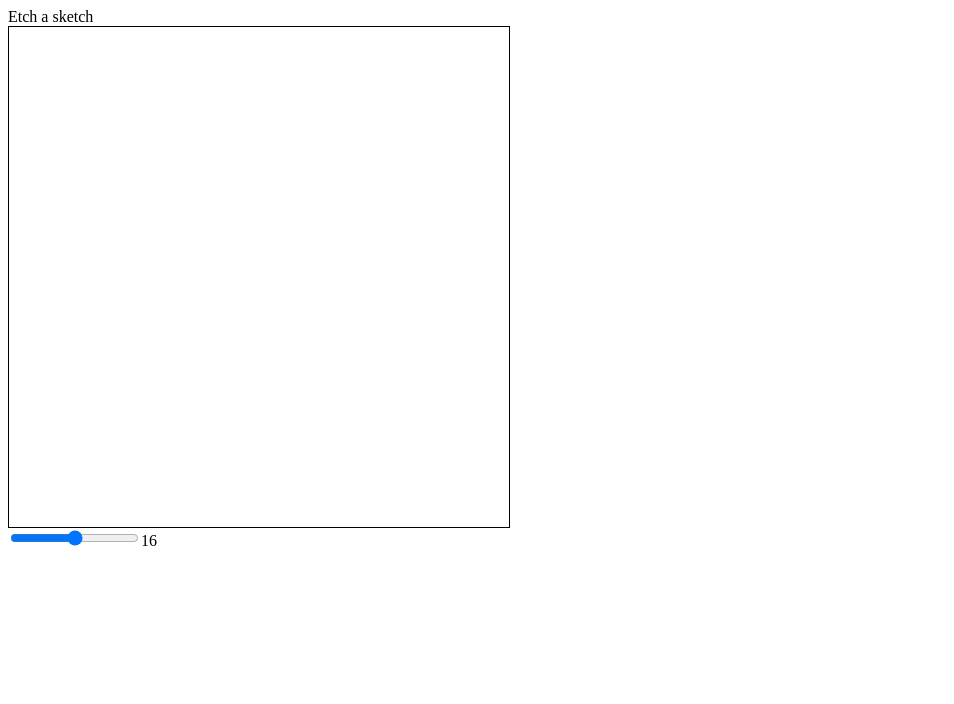
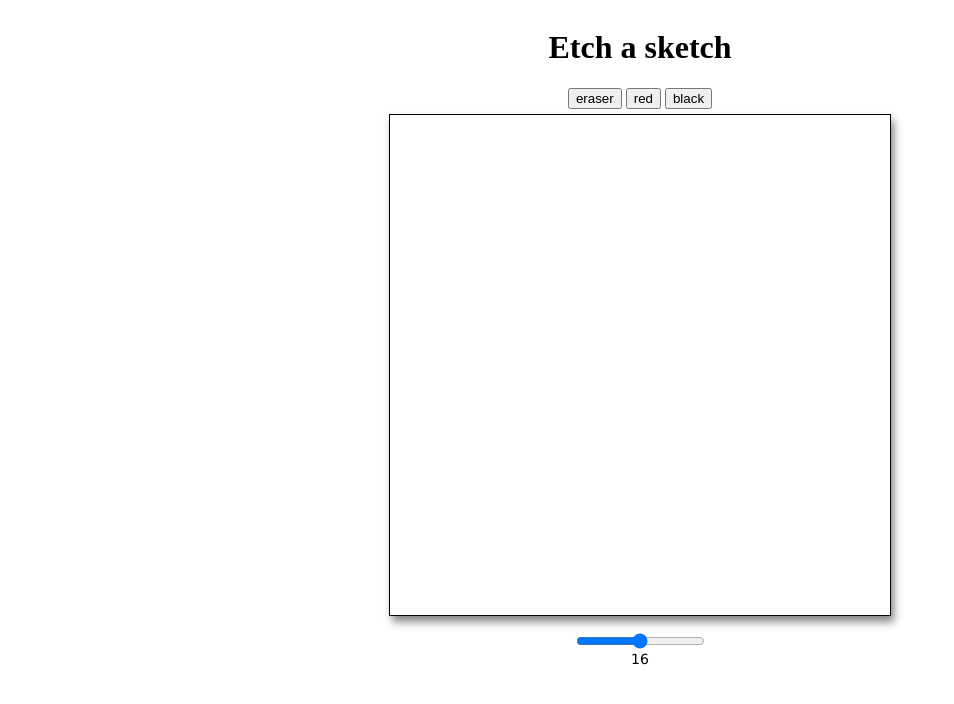
Before and after one commit to gggoth/etch-a-sketch, a plain HTML site: page index.html in a window 1280 px wide. Shown: the whole page, without its empty margins (0-954 px from the left). Drawn offline with Linux system fonts and the light colour scheme.

Commit message:
finished the logic

```diff
--- a/index.html
+++ b/index.html
@@ -3,20 +3,23 @@
 
 <head>
     <link rel="stylesheet" href="style.css">
-
-
     <meta charset="UTF-8">
     <title>Etch a sketch</title>
-
 </head>
 
 
 <body>
-
-    <div class="title">Etch a sketch</div>
+    <h1 class="title">Etch a sketch</h1>
+    <div class="buttons">
+        <button onclick="changeColor('white')">eraser</button>
+        <button onclick="changeColor('red')">red</button>
+        <button onclick="changeColor('black')">black</button>
+    </div>
     <div class="container"></div>
-    <input type="range" min="16" max="50" onchange="createGrid(this.value)" oninput="this.nextElementSibling.value = this.value"></input><output>16</output>
-
+    <div class="slider">
+    <input type="range" min="16" max="50" defaultValue="16" onchange="createGrid(this.value)" oninput="this.nextElementSibling.value = this.value"></input>
+    <output>16</output>
+    </div>
 
     <script src="script.js"></script>
 </body>
--- a/script.js
+++ b/script.js
@@ -1,15 +1,33 @@
 
-
+let color = "black";
 
 function createGrid(number){
 
+    changeColor("black")
     let grid = document.querySelector('.container');
+    let elements = grid.querySelectorAll('div');
+    elements.forEach((div)=> div.remove());
+
+
     grid.style.gridTemplateColumns = `repeat(${number}, 1fr)`;
     grid.style.gridTemplateRows = `repeat(${number}, 1fr)`;
 
     for (let i = 0; i < number*number; i++){
         let element = document.createElement('div');
-        element.style.backgroundColor = "purple"
+        element.addEventListener('mouseover', colorSquare)
+        element.style.backgroundColor = "white"
         grid.insertAdjacentElement("beforeend", element);
+
 }
 }
+
+createGrid(16);
+
+function colorSquare(){
+    this.style.backgroundColor = color
+}
+
+function changeColor(choice){
+    color = choice;
+
+}
--- a/style.css
+++ b/style.css
@@ -1,5 +1,7 @@
 body {
-        justify-content: center;
+    display:flex;
+    flex-direction: column;
+    align-items: center;
 
 }
 
@@ -8,15 +10,23 @@ body {
     height: 500px;
     display: grid;
     border: 1px solid black;
+    box-shadow: 3px 6px 8px #888888;
 
 }
 
-#inGrid {
-    height: auto;
-    width: auto;
-    border: 1px solid black;
-    text-align: center;
-    font-size: 10px;
-    margin: 0px;
+.buttons {
+    padding-bottom: 5px;
+}
 
+.slider {
+    display: flex;
+    flex-direction: column;
+    align-items: center;
+    padding-top: 15px;
 }
+
+
+output {
+    font-family: Verdana, Geneva, Tahoma, sans-serif;
+    font-size: 14px;
+}
```
